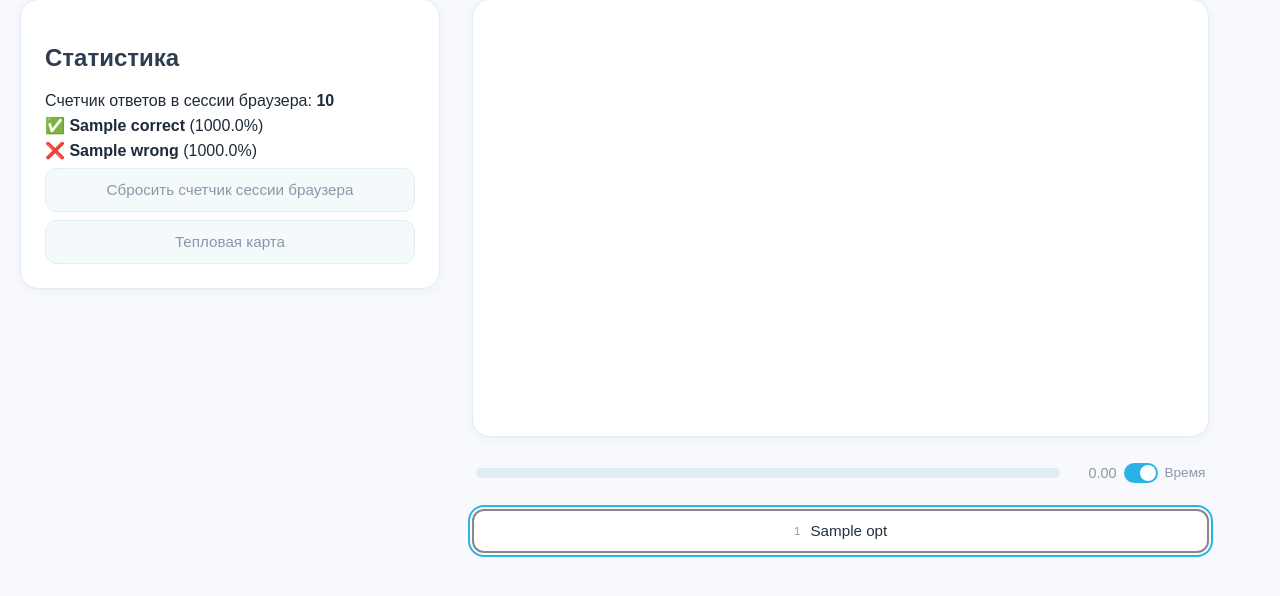
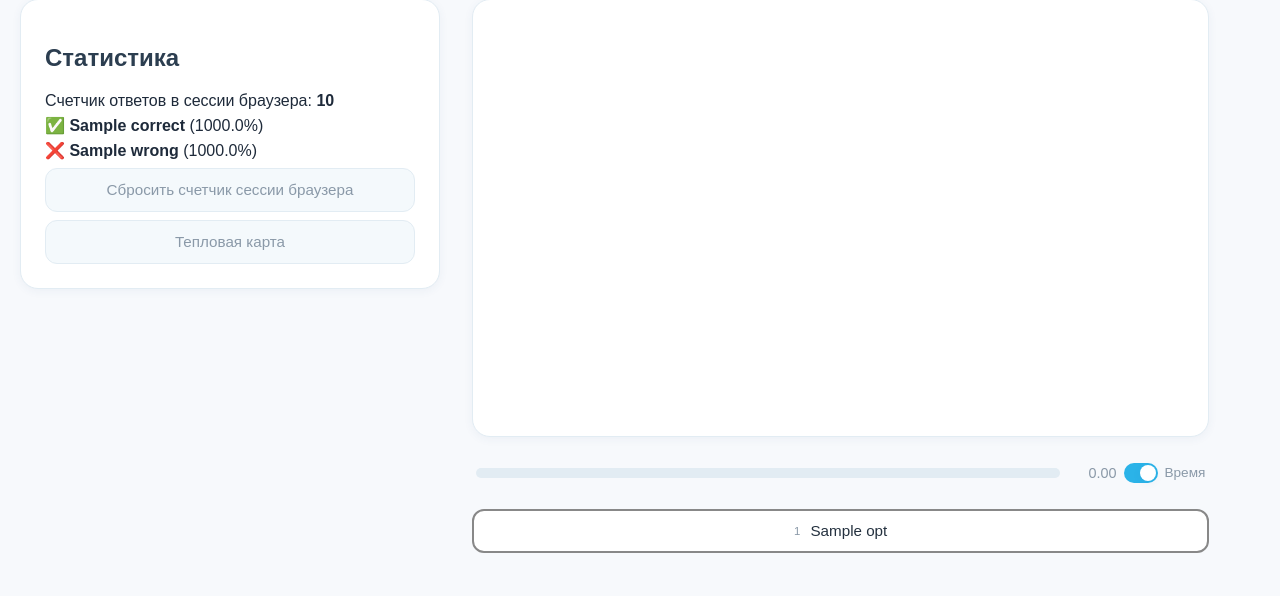
Before and after one commit to MartinIJL7/Poker-charts-trainer, a Python web app: template templates/training.html in a window 1280 px wide, with the restyled element focused. Shown: the part 112-708 px from the top of the page. Run offline with Jinja, Linux system fonts and the light colour scheme; the template is opened without the code that fills it: most values are stand-ins (such as "Sample title", 1, 10 or a date in 2020).

Commit message:
style(training): remove focus ring from answer buttons
The shared blue focus outline appeared on answer buttons after a click. Their border already carries the subrange color and answers are chosen by click or number key, so the ring is dropped for this button type only.

```diff
--- a/static/training.css
+++ b/static/training.css
@@ -252,6 +252,13 @@
 
 .cr-shell .tr-answer-btn:hover {
     background: var(--cr-color-bg);
+}
+
+/* Drop the shared blue focus ring here: the border already carries the
+   subrange color, and answers are picked with a click or number key. */
+.cr-shell .tr-answer-btn:focus,
+.cr-shell .tr-answer-btn:focus-visible {
+    outline: none;
 }
 
 .tr-key-hint {
```
